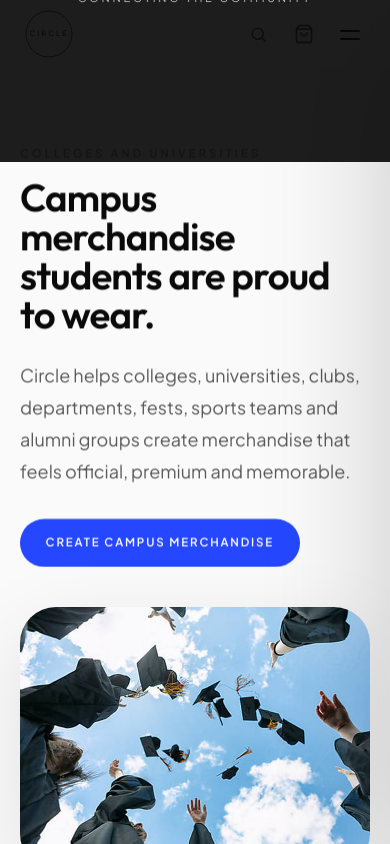
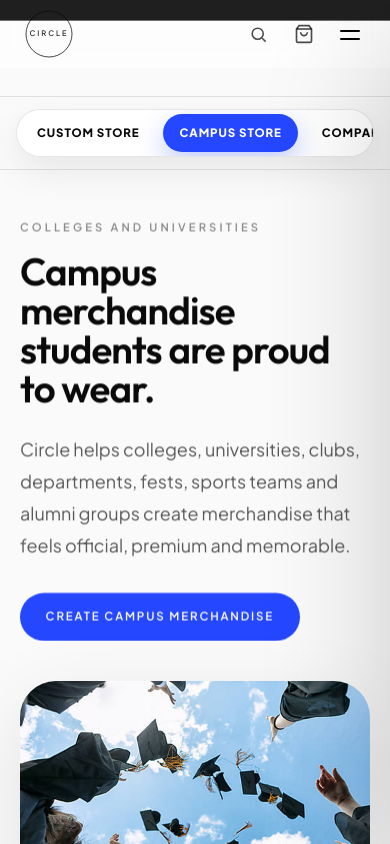
Before and after one commit to ambersoni2210-ux/circle-website, a Next.js app: page /colleges in a window 390 px wide. Shown: the top 844 px of the page. Built offline with nearby package versions, Linux system fonts and the light colour scheme.

Commit message:
Add files via upload

```diff
--- a/src/app/colleges/page.tsx
+++ b/src/app/colleges/page.tsx
@@ -2,6 +2,7 @@
 import Image from 'next/image';
 import Link from 'next/link';
 import AnimatedSection from '@/components/AnimatedSection';
+import StoreSwitcher from '@/components/StoreSwitcher';
 import { pageImages } from '@/config/images';
 
 export const metadata: Metadata = {
@@ -22,6 +23,7 @@
   const img = pageImages.colleges;
   return (
     <div className="bg-circle-paper pt-24 sm:pt-28">
+      <StoreSwitcher active="colleges" />
       <section className="container-c py-12 sm:py-20">
         <div className="grid gap-10 lg:grid-cols-[.9fr_1.1fr] lg:items-center">
           <AnimatedSection>
--- a/src/app/corporate/page.tsx
+++ b/src/app/corporate/page.tsx
@@ -2,6 +2,7 @@
 import Image from 'next/image';
 import Link from 'next/link';
 import AnimatedSection from '@/components/AnimatedSection';
+import StoreSwitcher from '@/components/StoreSwitcher';
 import { pageImages } from '@/config/images';
 
 export const metadata: Metadata = {
@@ -22,6 +23,7 @@
   const img = pageImages.corporate;
   return (
     <div className="bg-circle-paper pt-24 sm:pt-28">
+      <StoreSwitcher active="corporate" />
       <section className="container-c py-12 sm:py-20">
         <div className="grid gap-10 lg:grid-cols-[.9fr_1.1fr] lg:items-center">
           <AnimatedSection>
--- a/src/app/platform/page.tsx
+++ b/src/app/platform/page.tsx
@@ -2,6 +2,7 @@
 import Image from 'next/image';
 import Link from 'next/link';
 import AnimatedSection from '@/components/AnimatedSection';
+import StoreSwitcher from '@/components/StoreSwitcher';
 import { brandImages, pageImages } from '@/config/images';
 
 export const metadata: Metadata = {
@@ -29,6 +30,7 @@
   const platform = brandImages.platformStore;
   return (
     <div className="bg-circle-paper pt-24 sm:pt-28">
+      <StoreSwitcher active="platform" />
       <section className="container-c py-12 sm:py-20">
         <div className="grid gap-10 lg:grid-cols-[.9fr_1.1fr] lg:items-center">
           <AnimatedSection>
--- /dev/null
+++ b/src/components/StoreSwitcher.tsx
@@ -0,0 +1,42 @@
+import Link from 'next/link';
+
+type StoreSwitcherProps = {
+  active: 'platform' | 'colleges' | 'corporate';
+};
+
+const storeLinks = [
+  { key: 'platform', label: 'Custom Store', href: '/platform' },
+  { key: 'colleges', label: 'Campus Store', href: '/colleges' },
+  { key: 'corporate', label: 'Company Store', href: '/corporate' },
+] as const;
+
+export default function StoreSwitcher({ active }: StoreSwitcherProps) {
+  return (
+    <div className="lg:hidden sticky top-[4.75rem] z-30 border-y border-black/10 bg-circle-paper/92 px-4 py-3 backdrop-blur-xl">
+      <div className="mx-auto flex max-w-md gap-2 overflow-x-auto rounded-full border border-black/10 bg-white p-1 shadow-[0_14px_35px_rgba(10,10,10,0.08)]">
+        {storeLinks.map((item) => {
+          const isActive = item.key === active;
+          const className = `shrink-0 rounded-full px-4 py-2.5 text-[0.72rem] font-extrabold uppercase tracking-[0.08em] transition ${
+            isActive
+              ? 'bg-circle-accent text-white shadow-[0_10px_26px_rgba(37,71,255,0.28)]'
+              : 'text-black/58 hover:bg-circle-tint hover:text-circle-accent'
+          }`;
+
+          if (isActive) {
+            return (
+              <span key={item.key} className={className} aria-current="page">
+                {item.label}
+              </span>
+            );
+          }
+
+          return (
+            <Link key={item.key} href={item.href} className={className}>
+              {item.label}
+            </Link>
+          );
+        })}
+      </div>
+    </div>
+  );
+}
```
